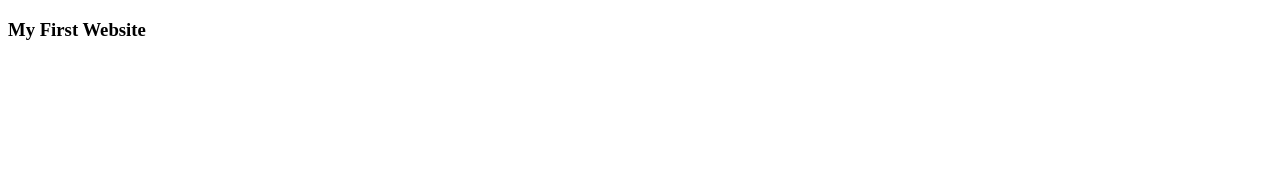
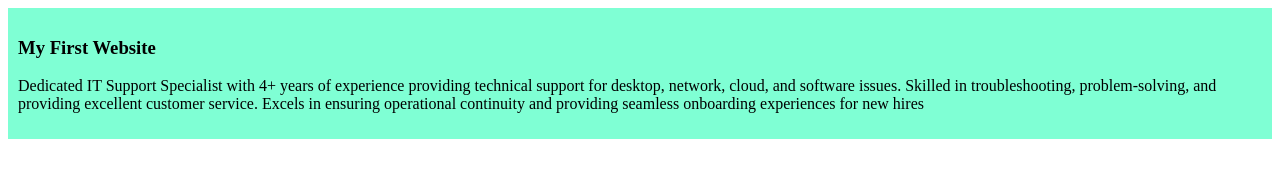
Before and after one commit to sajidrabby/my-simple-website, a plain HTML site: page index.html in a window 1280 px wide. Drawn offline with Linux system fonts and the light colour scheme.

Commit message:
added the first blog

```diff
--- a/index.html
+++ b/index.html
@@ -3,14 +3,16 @@
 <head>
     <meta charset="UTF-8">
     <meta name="viewport" content="width=device-width, initial-scale=1.0">
-    <title>My Simple Website</title>
+    <title>My First Website</title>
+    <link rel="stylesheet" href="styles/blog.css">
 </head>
 <body>
     <div>
         <h3>My First Website</h3>
-        <p>
-
-        </p>
+        <p>Dedicated IT Support Specialist with 4+ years of experience providing technical support for desktop,
+            network, cloud, and software issues.
+           Skilled in troubleshooting, problem-solving, and providing excellent customer service.
+        Excels in ensuring operational continuity and providing seamless onboarding experiences for new hires</p>
     </div>
 </body>
 </html>
--- /dev/null
+++ b/styles/blog.css
@@ -0,0 +1,4 @@
+div{
+    background-color: aquamarine;
+    padding: 10px;
+}
```
